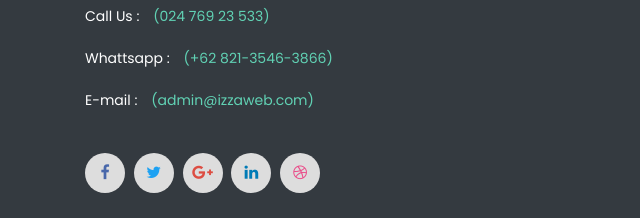
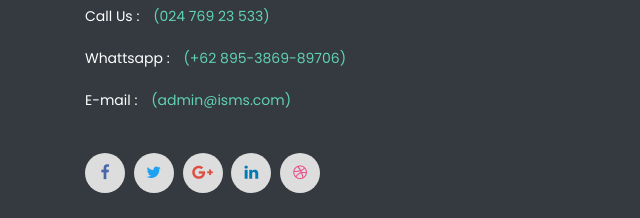
Before and after one commit to dimasariyanto12/dimasariyanto12.github.io, a plain HTML site: page index.html in a window 1280 px wide. Shown: the part 3622-3840 px from the top of the page, 0-640 px from the left. Drawn offline with Linux system fonts and the light colour scheme.

Commit message:
Update index.html

```diff
--- a/index.html
+++ b/index.html
@@ -412,8 +412,8 @@
 
                   <p class="phone">Call Us :
  <span>(024 769 23 533)</span></p>
-     <p class="email">Whattsapp : <span>(+62 821-3546-3866)</span></p>
-                  <p class="email">E-mail  : <span>(admin@izzaweb.com)</span></p>
+     <p class="email">Whattsapp : <span>(+62 895-3869-89706)</span></p>
+                  <p class="email">E-mail  : <span>(admin@isms.com)</span></p>
                 </div>
                 <div class="social-icons">
                   <ul>
```
